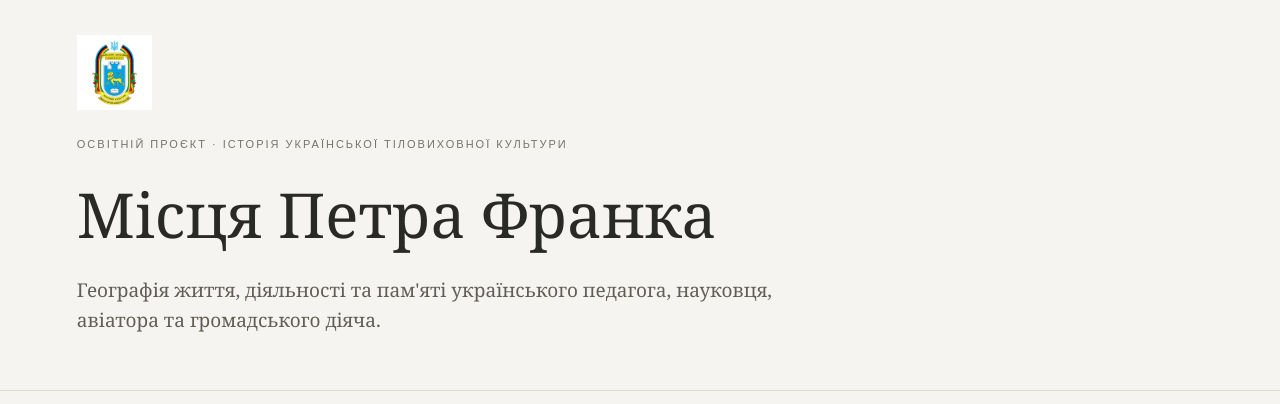
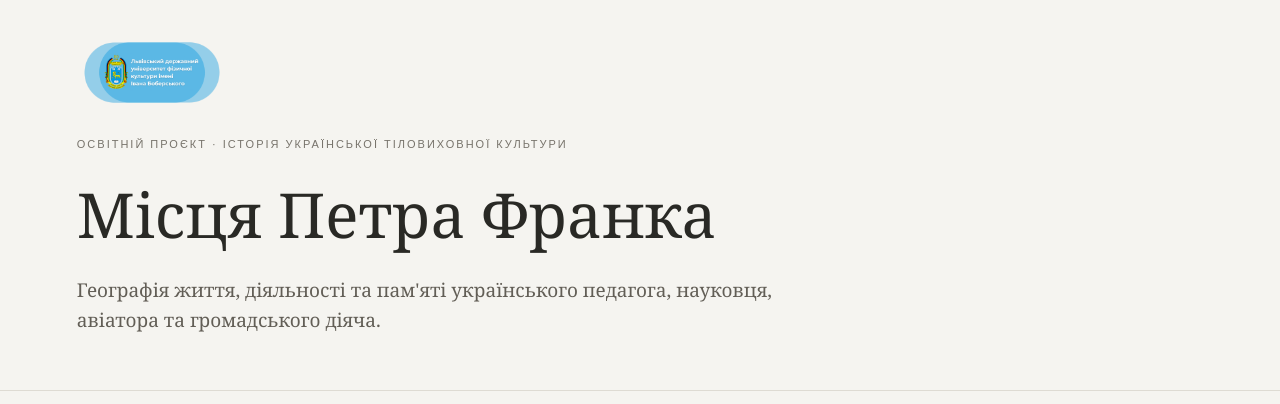
Before and after one commit to AnastasiyaKholyavka/petrofranko, a plain HTML site: page index.html in a window 1280 px wide. Shown: the top 404 px of the page. Drawn offline with Linux system fonts and the light colour scheme.

Commit message:
Update index.html

```diff
--- a/index.html
+++ b/index.html
@@ -171,7 +171,7 @@ footer {
 <header>
 
 <img
-  src="ldufk_01.jpg"
+  src="ldfk.png"
   alt="Львівський державний університет фізичної культури імені Івана Боберського"
   class="logo">
 
```
